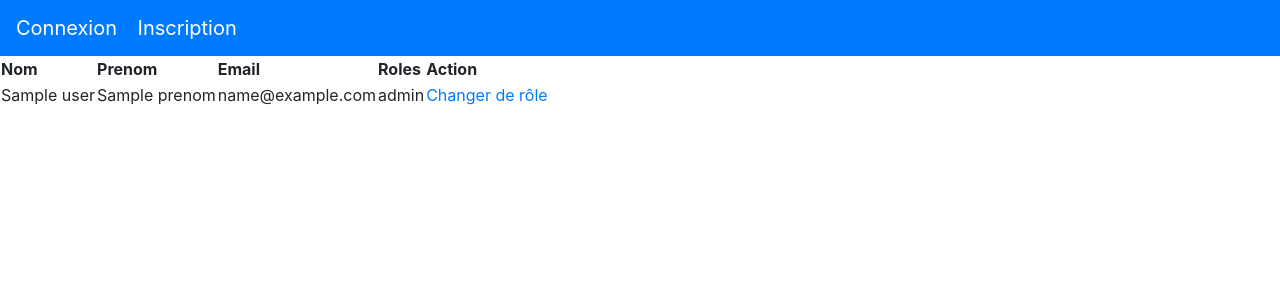
After one commit to YannyOuzid/rendu_renforcement_symfony, a Symfony app: template templates/admin/index.html.twig in a window 1280 px wide. The commit adds this page. Shown: the top 300 px of the page. Run offline with Twig, Linux system fonts and the light colour scheme; the template is opened without the code that fills it: most values are stand-ins (such as "Sample title", 1, 10 or a date in 2020); some libraries are stand-ins or nearby versions.

Commit message:
Ajout des roles et navbar

```diff
--- a/src/Security/UtilisateurAuthAuthenticator.php
+++ b/src/Security/UtilisateurAuthAuthenticator.php
@@ -96,8 +96,8 @@ class UtilisateurAuthAuthenticator extends AbstractFormLoginAuthenticator implem
             return new RedirectResponse($targetPath);
         }
 
-        // For example : return new RedirectResponse($this->urlGenerator->generate('some_route'));
-        throw new \Exception('TODO: provide a valid redirect inside '.__FILE__);
+        return new RedirectResponse($this->urlGenerator->generate('accueil'));
+        //throw new \Exception('TODO: provide a valid redirect inside '.__FILE__);
     }
 
     protected function getLoginUrl()
--- /dev/null
+++ b/templates/admin/index.html.twig
@@ -0,0 +1,34 @@
+{% extends 'base.html.twig' %}
+
+{% block title %}Hello AdminController!{% endblock %}
+
+{% block body %}
+
+    {% if users is not empty %}
+        <table>
+            <thead>
+                <tr>
+                    <th>Nom</th>
+                    <th>Prenom</th>
+                    <th>Email</th>
+                    <th>Roles</th>
+                    <th>Action</th>
+                </tr>
+            </thead>
+            <tbody>
+                {% for user in users %}
+                    <tr>
+                        <td>{{ user.nom }}</td>
+                        <td>{{ user.prenom }}</td>
+                        <td>{{ user.email }}</td>
+                        <td>{{ user.roles|join(', ') }}</td>
+                        <td>
+                        <a href="{{ path('editRole', {'id': user.id}) }}">
+                            Changer de rôle
+                        </a>
+                        </td>
+                    </tr>
+                {% endfor %}
+
+    {% endif %}
+{% endblock %}
--- a/templates/base.html.twig
+++ b/templates/base.html.twig
@@ -7,6 +7,24 @@
         {% block stylesheets %}{% endblock %}
     </head>
     <body>
+    {% if is_granted('IS_AUTHENTICATED_FULLY') %}
+    <nav class="navbar navbar-dark bg-primary">
+    <div>
+    <a class="navbar-brand" href="{{ path('accueil')}}">Accueil</a>
+    {% if is_granted('ROLE_ADMIN') %}
+    <a class="navbar-brand" href="{{ path('admin')}}">Admin</a>
+    {% endif %}
+    <a class="navbar-brand" href="">Mon compte</a>
+    <a class="navbar-brand" href="{{ path('app_logout')}}">Deconnexion</a>
+    </div>
+    {% else %}
+    <nav class="navbar navbar-dark bg-primary">
+    <div>
+    <a class="navbar-brand" href="{{ path('app_login')}}">Connexion</a>
+    <a class="navbar-brand" href="{{ path('app_register')}}">Inscription</a>
+    </div>
+    {% endif %}
+    </nav>
         {% block body %}{% endblock %}
         {% block javascripts %}{% endblock %}
     </body>
```
Also changed, not shown: src/Controller/AdminController.php (added, +57 -0 lines), src/Entity/Utilisateur.php (+12 -0 lines), 2 other files.
